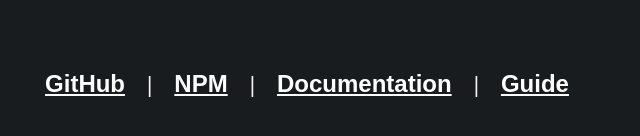
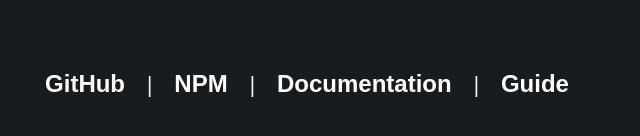
Before and after one commit to Dinographic/TouchGuild-GenDocsIndex, a plain HTML site: page index.html in a window 1280 px wide. Shown: the part 518-654 px from the top of the page, 341-981 px from the left. Drawn offline with Linux system fonts and the light colour scheme.

Commit message:
making things a bit "better"

```diff
--- a/style.css
+++ b/style.css
@@ -1,5 +1,10 @@
 body {
     background-color: rgb(24, 28, 31);
+}
+
+* {
+    transition: ease-in-out !important;
+    transition-duration: 0.2s !important;
 }
 
 .main {
@@ -38,6 +43,11 @@ body {
 .links a {
     font-family: "Montserrat", sans-serif;
     color: white;
+    text-decoration: none;
+}
+
+.links a:hover {
+    color: rgb(173, 86, 255);
 }
 
 .spacer {
```
Also changed, not shown: 1 other file.
